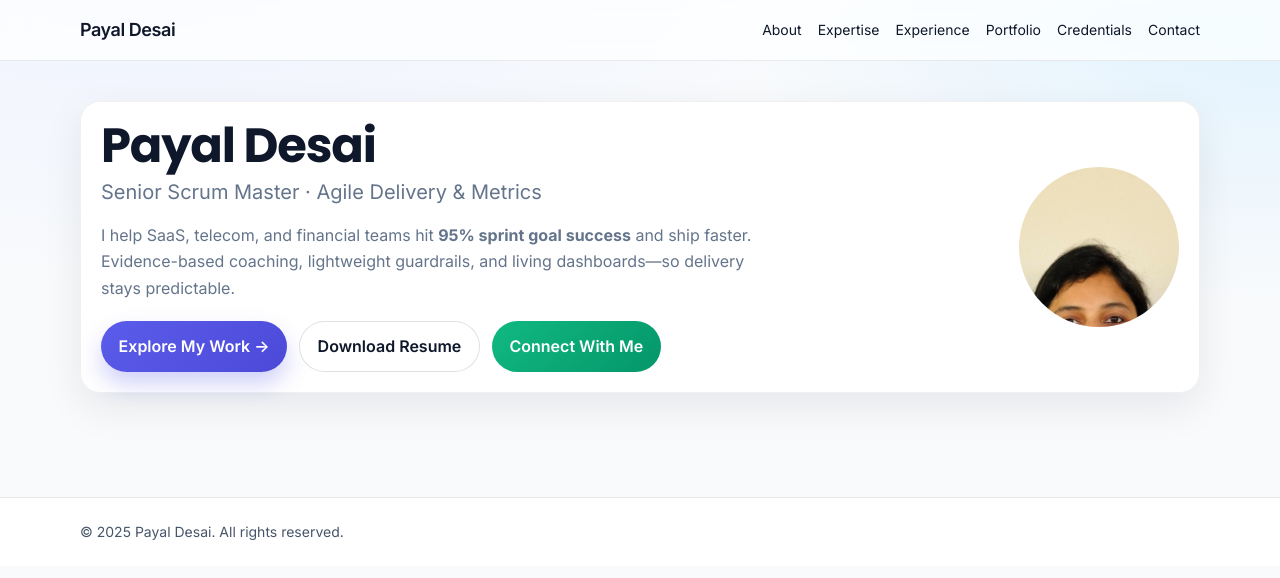
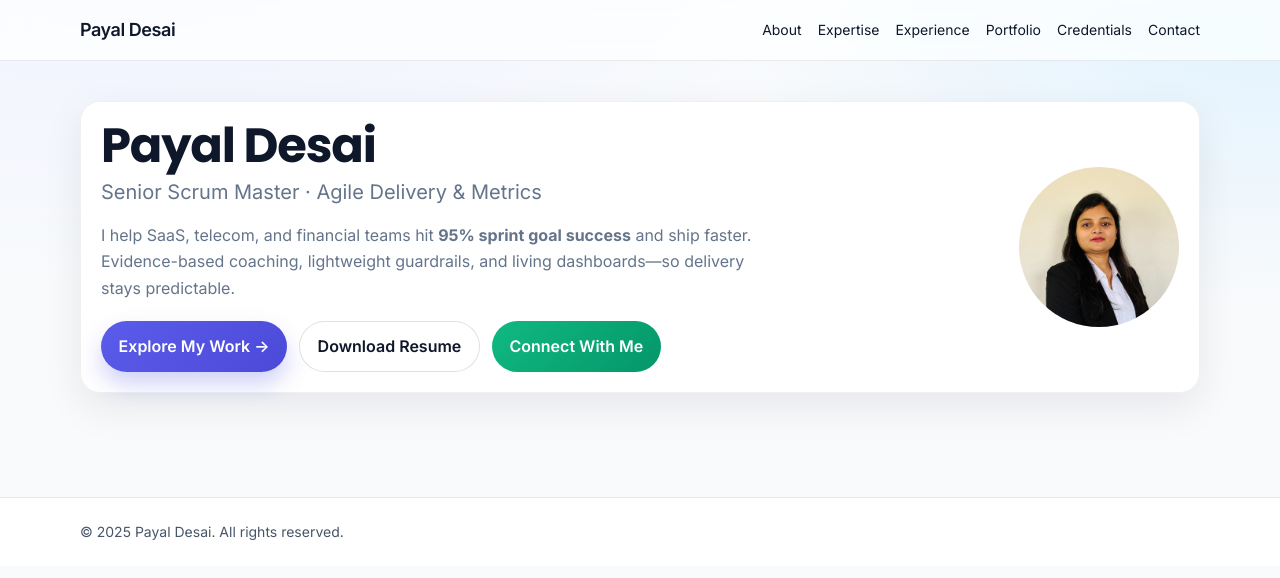
Before and after one commit to dirghak/Payal-Desai, a Next.js app: page / in a window 1280 px wide. Shown: the top 578 px of the page. Built offline with nearby package versions, Linux system fonts and the light colour scheme.

Commit message:
Update page.tsx

```diff
--- a/app/page.tsx
+++ b/app/page.tsx
@@ -48,12 +48,12 @@ export default function Page() {
               src="/photo.jpeg"
               alt="Payal Desai"
               style={{
-                display: "block",
-                width: "320px",              // pick the display width you want
-                height: "420px",             // set a height to allow cropping
-                objectFit: "cover",          // zoom/crop instead of squish
-                objectPosition: "50% 40%",   // show a little more above the center
-                borderRadius: "16px"         // optional rounded corners
+                width: "100%",
+                height: "100%",
+                objectFit: "cover",        // fill the circle
+                objectPosition: "50% 42%", // nudge the crop slightly up (42% = a bit above center)
+                transform: "scale(1.08)",  // gentle zoom
+                transformOrigin: "50% 45%" // pivot slightly above center so bottom isn’t clipped
               }}
               loading="eager"/>
             </div>
```
